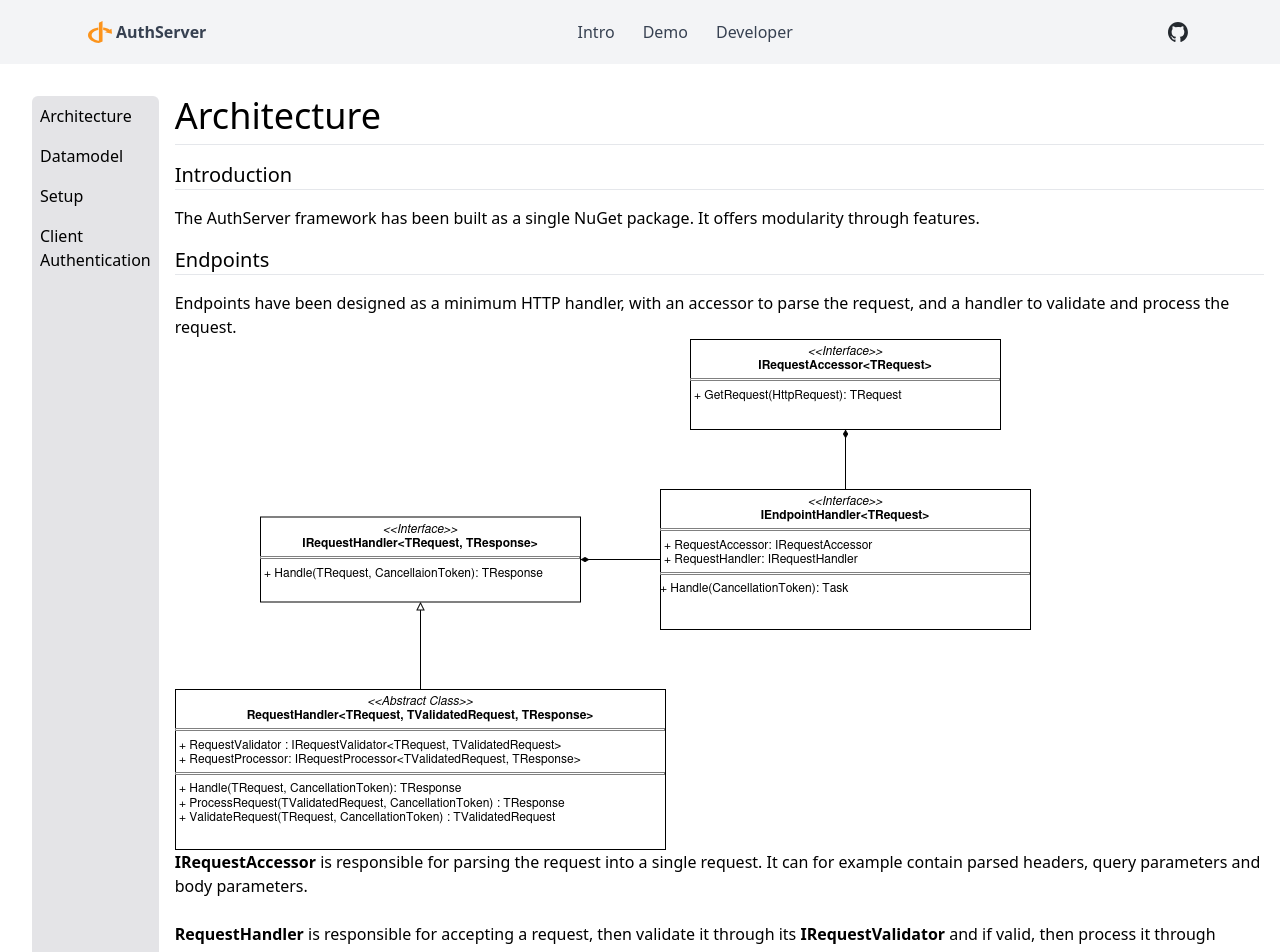
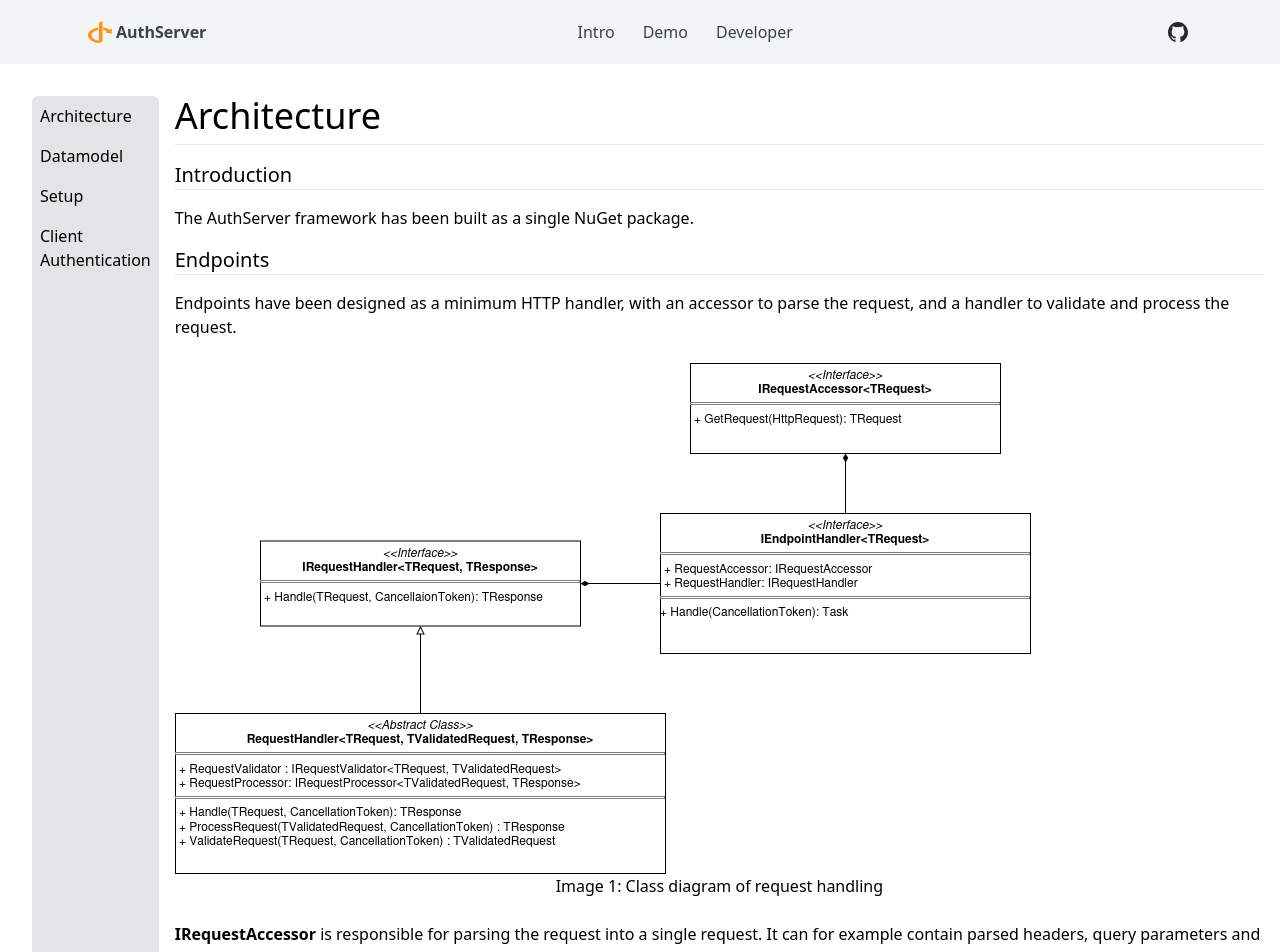
Before and after one commit to jokk-itu/authserver-framework, a SvelteKit app in the folder doc/: page /developer/architecture in a window 1280 px wide. Shown: the top 952 px of the page. Built offline with nearby package versions, Linux system fonts and the light colour scheme.

Commit message:
add: caption on image

```diff
--- a/doc/src/routes/developer/architecture/+page.svelte
+++ b/doc/src/routes/developer/architecture/+page.svelte
@@ -7,8 +7,7 @@
 <PageTitle title="Architecture" />
 <Section title="Introduction">
     <p>
-        The AuthServer framework has been built as a single NuGet package. It
-        offers modularity through features.
+        The AuthServer framework has been built as a single NuGet package.
     </p>
 </Section>
 <Section title="Endpoints">
@@ -17,7 +16,12 @@
         to parse the request, and a handler to validate and process the request.
         <br />
     </p>
-    <img src="{base}/endpoint-architecture.png" alt="endpoint architecture" />
+    <br/>
+    <figure>
+        <img src="{base}/endpoint-architecture.png" alt="endpoint architecture" />
+        <figCaption class="text-center">Image 1: Class diagram of request handling</figCaption>
+    </figure>
+    <br/>
     <p>
         <b>IRequestAccessor</b> is responsible for parsing the request into a
         single request. It can for example contain parsed headers, query
```
